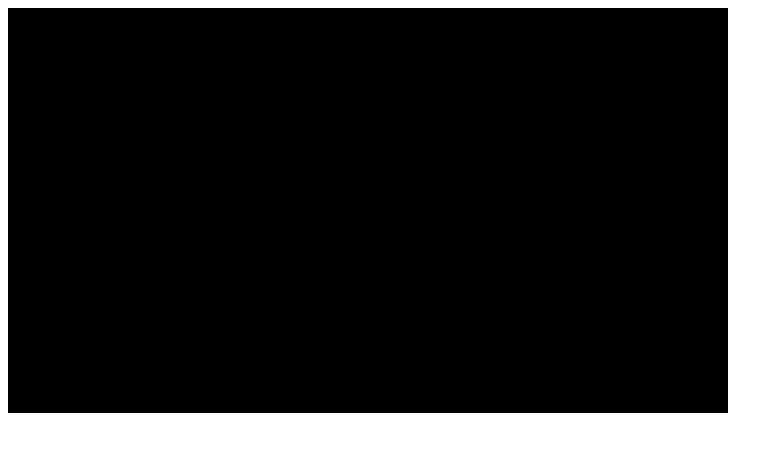
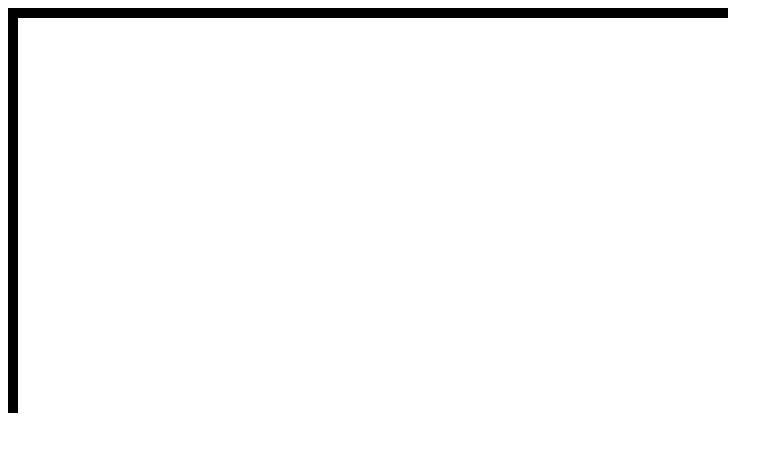
Before and after one commit to noelgolding/noelgolding.github.io, a plain HTML site: page index.html in a window 1280 px wide. Shown: the whole page, without its empty margins (0-783 px from the left). Drawn offline with Linux system fonts and the light colour scheme.

Commit message:
test canvas draw

```diff
--- a/index.html
+++ b/index.html
@@ -18,6 +18,8 @@
       var ctx = canvas.getContext('2d');
       ctx.fillStyle = 'black';
       ctx.fillRect(0,0,canvas.width, canvas.height);
+      ctx.fillStyle = 'white';
+      ctx.fillRect(10,10,canvas.width, canvas.height);
     </script>
   </body>
 </html>
```
